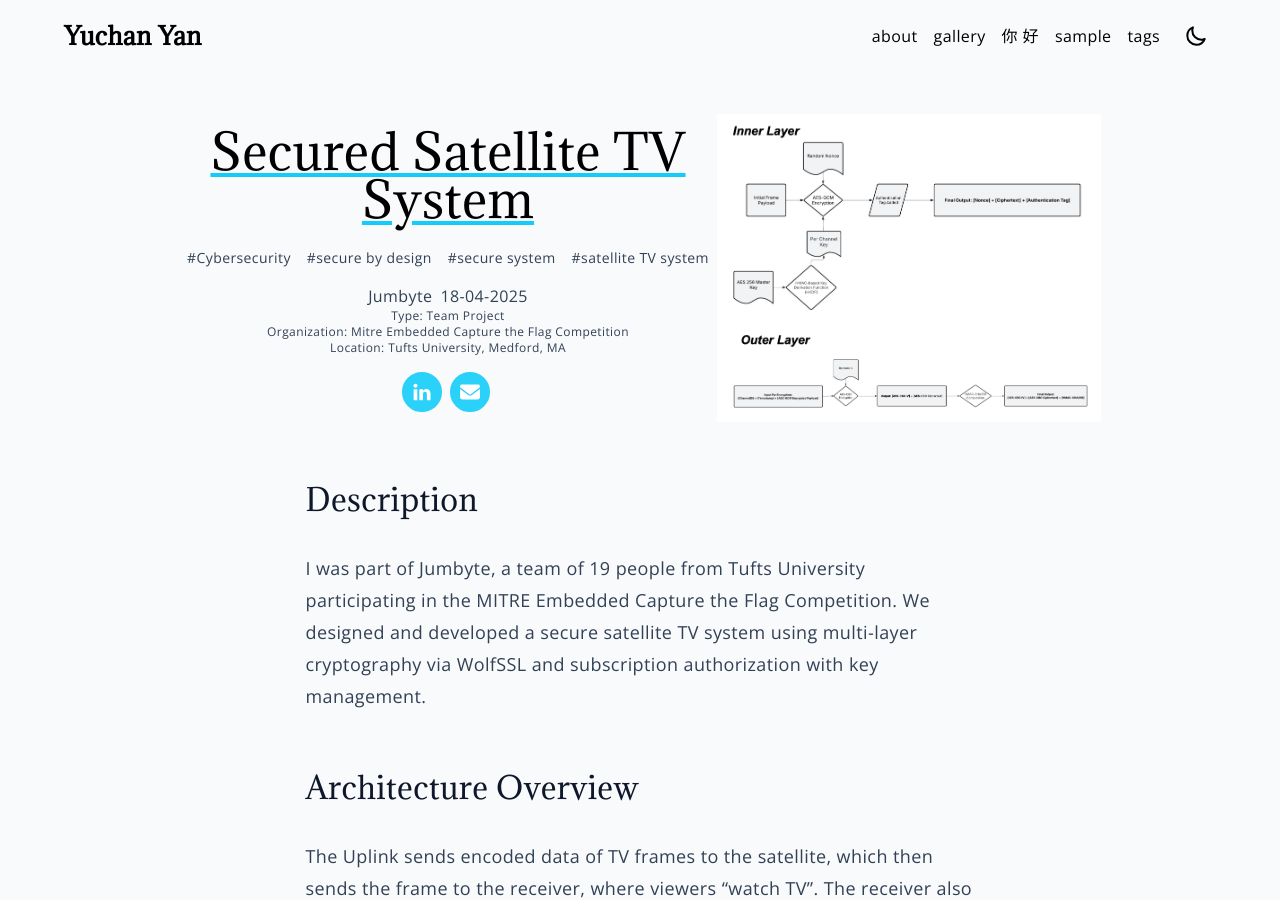
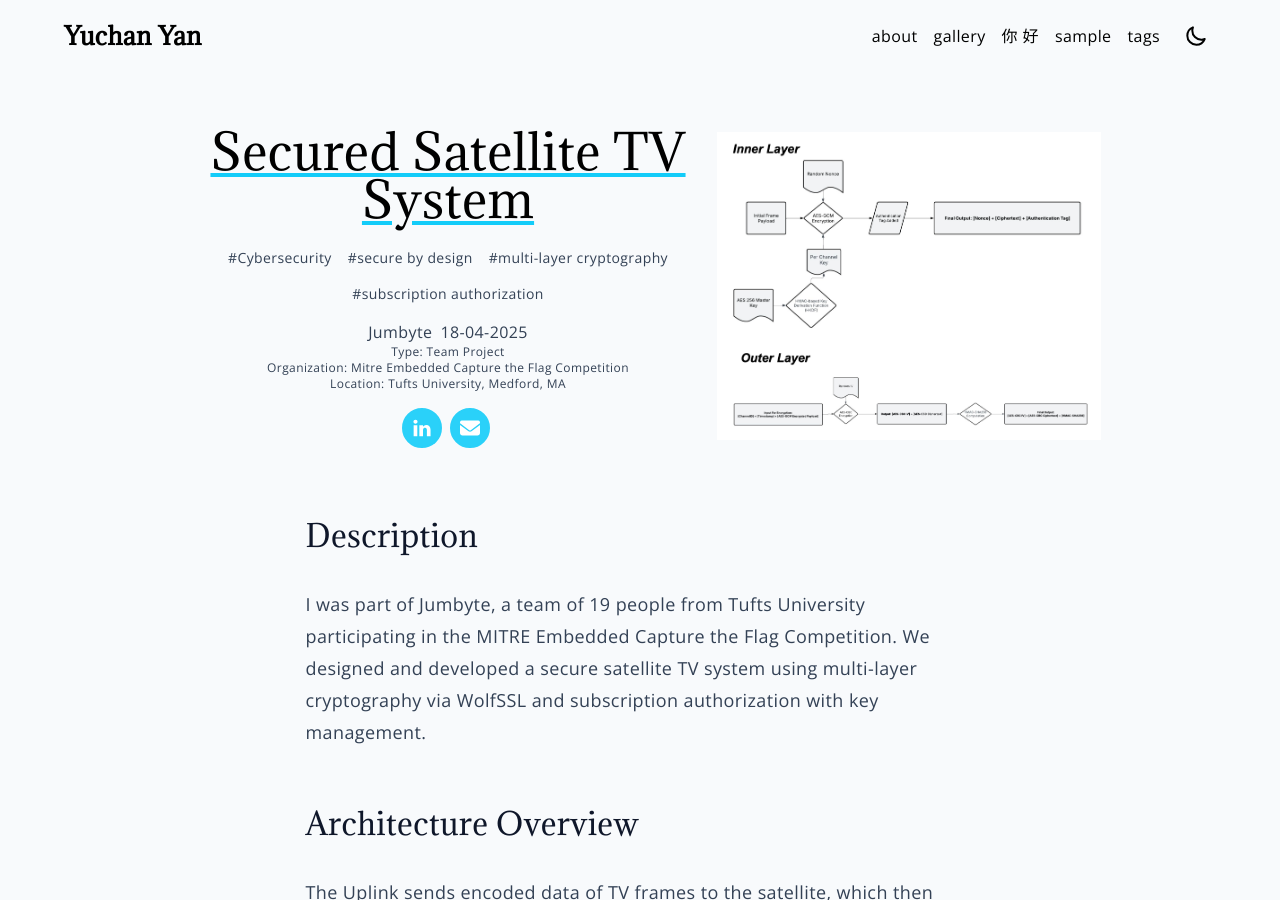
Before and after one commit to catapplesofa/portfolio, a Jekyll site: the page built from _posts/2025-04-18-eCTF.md, in a window 1280 px wide and 900 px high. Built offline with Jekyll 4.4.1, drawn with Linux system fonts in a browser that asks for light colours.

Commit message:
Update 2025-04-18-eCTF.md
changed tags

```diff
--- a/_posts/2025-04-18-eCTF.md
+++ b/_posts/2025-04-18-eCTF.md
@@ -5,8 +5,8 @@ image: /assets/images/ectf.jpg
 tags:
   - Cybersecurity
   - secure by design
-  - secure system
-  - satellite TV system
+  - multi-layer cryptography
+  - subscription authorization
 author: Jumbyte
 type: Team Project
 organization: Mitre Embedded Capture the Flag Competition
```
